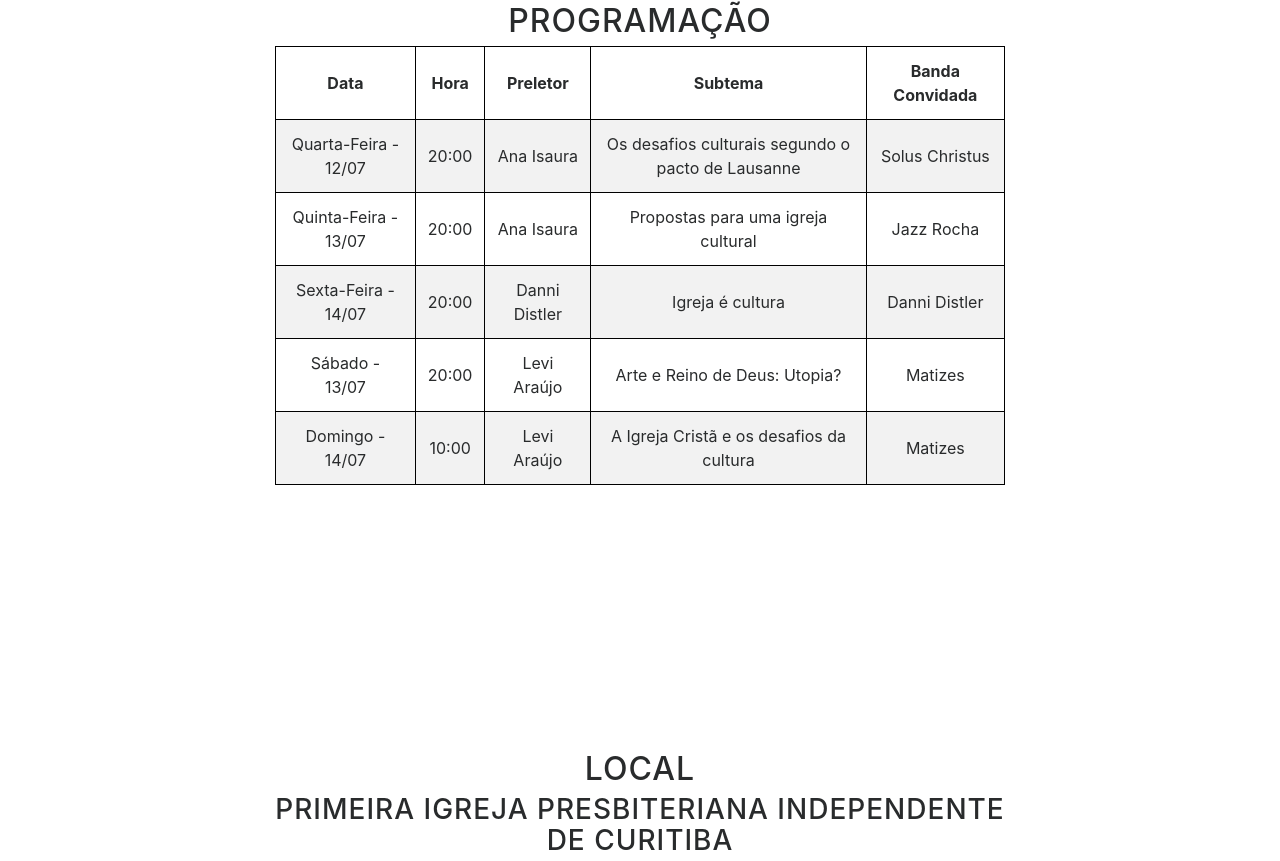
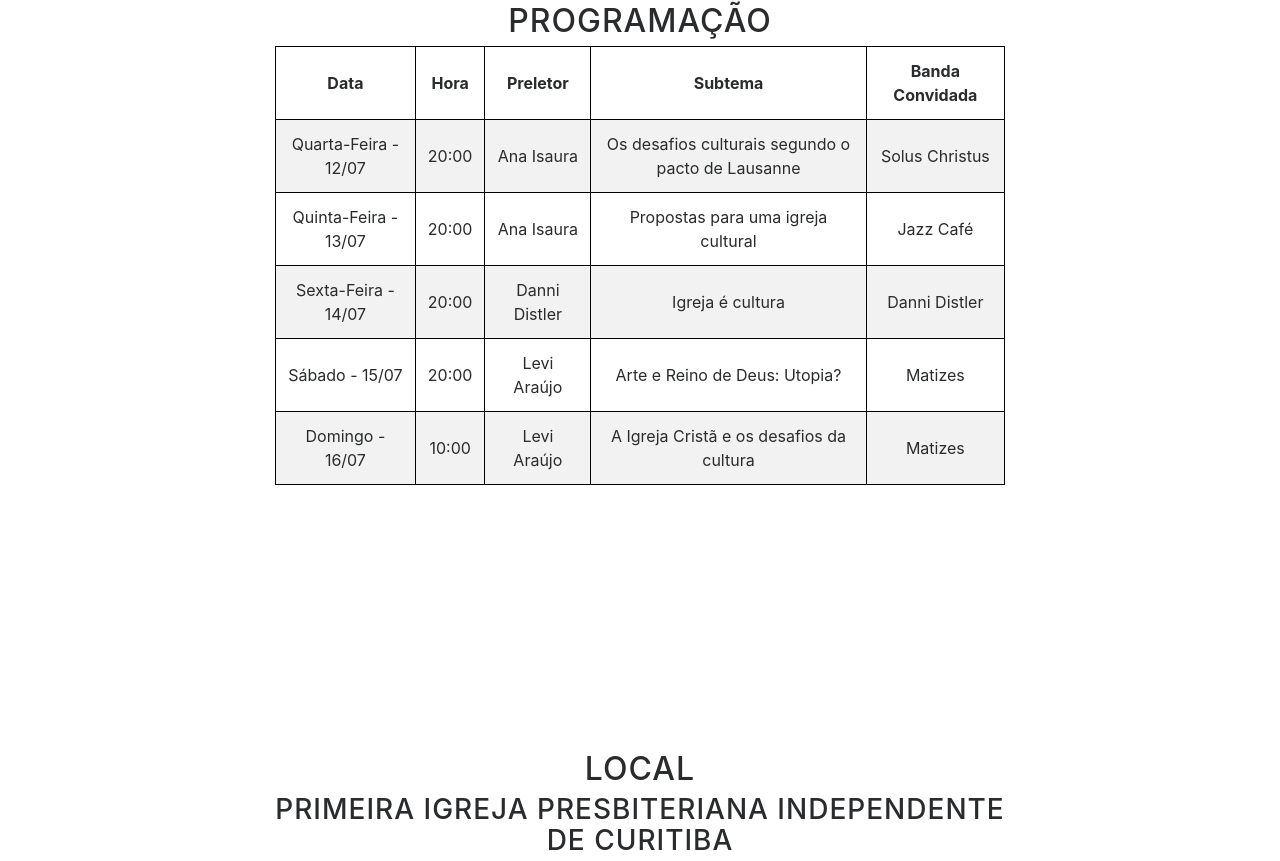
Before and after one commit to ipic/semanajovem, a website with bundled scripts: page index.html in a window 1280 px wide. Shown: the part 3066-3927 px from the top of the page. Built offline with nearby package versions, Linux system fonts and the light colour scheme; a script that the page names is missing.

Commit message:
minor fixes

```diff
--- a/index.html
+++ b/index.html
@@ -156,7 +156,7 @@
                                 <td>20:00</td>
                                 <td>Ana Isaura</td>
                                 <td>Propostas para uma igreja cultural</td>
-                                <td>Jazz Rocha</td>
+                                <td>Jazz Café</td>
                             </tr>
                             <tr>
                                 <td>Sexta-Feira - 14/07</td>
@@ -166,14 +166,14 @@
                                 <td>Danni Distler</td>
                             </tr>
                             <tr>
-                                <td>Sábado - 13/07</td>
+                                <td>Sábado - 15/07</td>
                                 <td>20:00</td>
                                 <td>Levi Araújo</td>
                                 <td>Arte e Reino de Deus: Utopia?</td>
                                 <td>Matizes</td>
                             </tr>
                             <tr>
-                                <td>Domingo - 14/07</td>
+                                <td>Domingo - 16/07</td>
                                 <td>10:00</td>
                                 <td>Levi Araújo</td>
                                 <td>A Igreja Cristã e os desafios da cultura</td>
```
